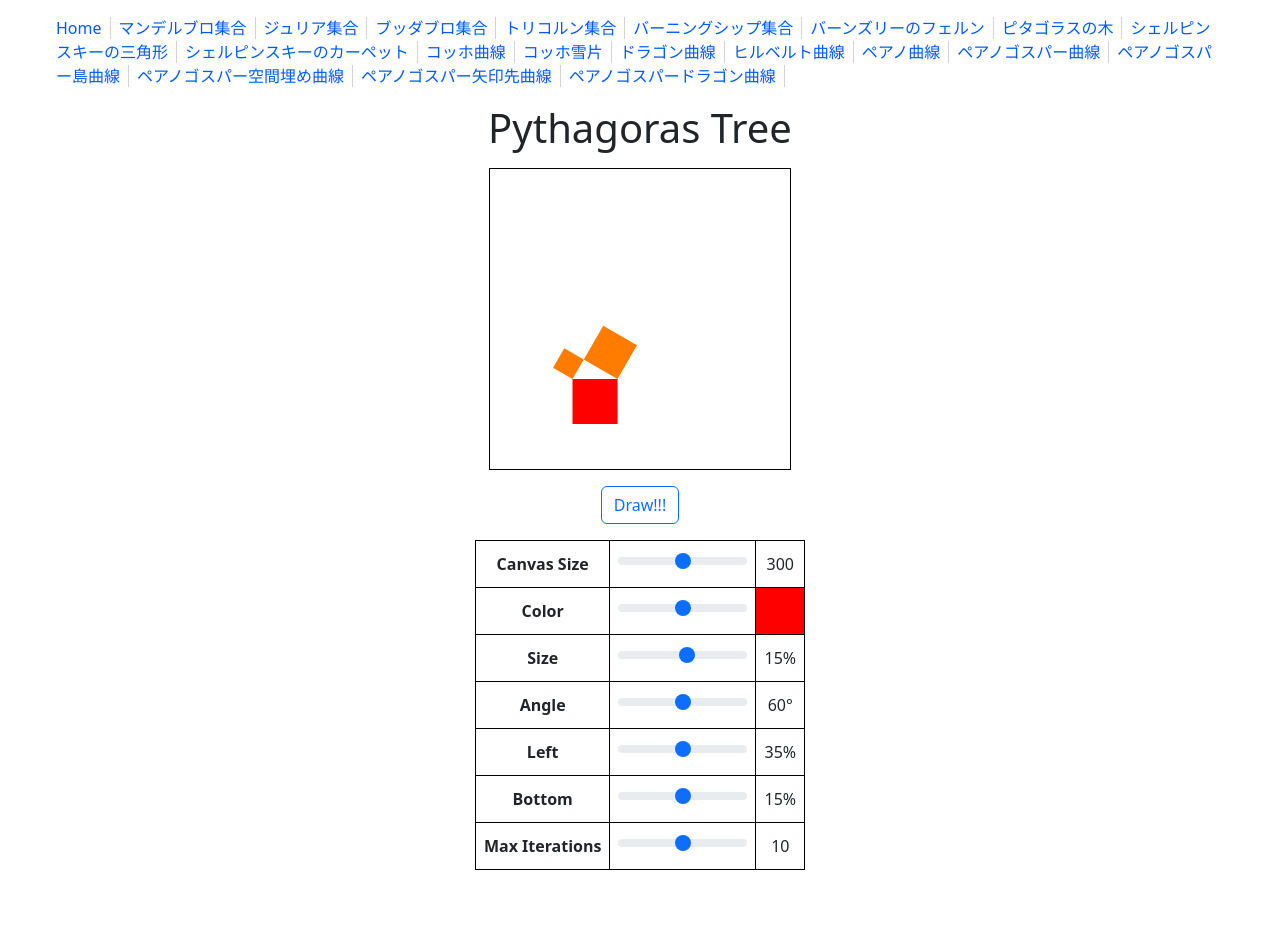
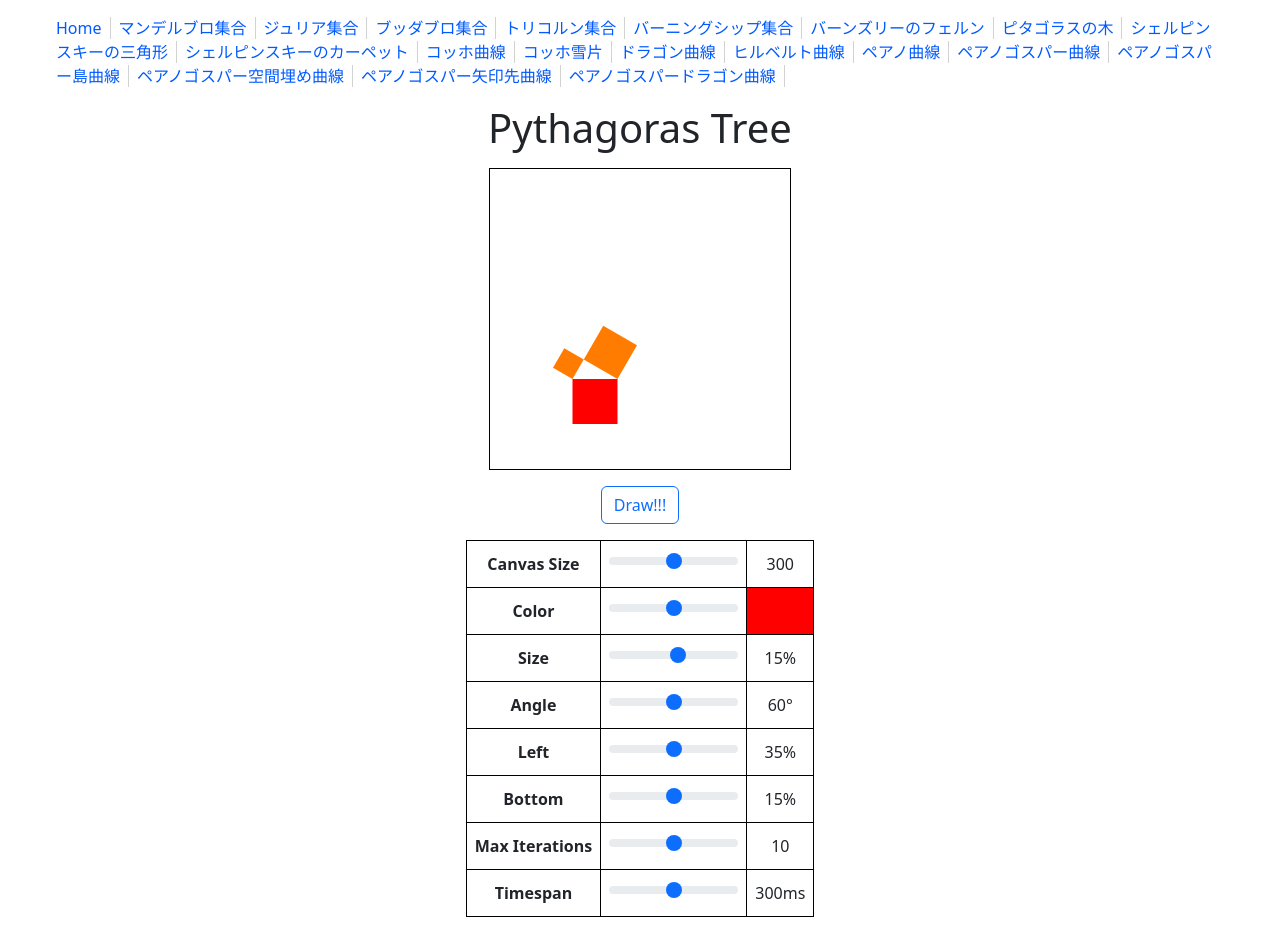
Before and after one commit to osawa-koki/fractal-drawer.ts, a Next.js app: page /pythagoras-tree in a window 1280 px wide. Shown: the top 952 px of the page. Before the commit the page ends 918 px from the top, so only its background shows below. Built offline with nearby package versions, Linux system fonts and the light colour scheme.

Commit message:
小さな修正。

```diff
--- a/pages/pythagoras-tree.tsx
+++ b/pages/pythagoras-tree.tsx
@@ -19,6 +19,8 @@ const bottomMin = 0;
 const bottomMax = 30;
 const maxIterationMinCount = 5;
 const maxIterationMaxCount = 15;
+const timespanMin = 100;
+const timespanMax = 1000;
 
 type coord = {
   x: number;
@@ -36,6 +38,7 @@ const PythagorasTree = () => {
   let [maxIterations, setMaxIterations] = useState(10);
   let [left, setLeft] = useState(35);
   let [bottom, setBottom] = useState(15);
+  let [timespan, setTimespan] = useState(300);
 
   let canvas: HTMLCanvasElement;
   let ctx: CanvasRenderingContext2D;
@@ -114,7 +117,7 @@ const PythagorasTree = () => {
 						n - 1,
 						i + 1,
 					);
-				}, 300);
+				}, timespan);
 			})();
 			(() => { // 右側
 				const smalledSize = Math.sin(degree * Math.PI / 180) * size;
@@ -134,7 +137,7 @@ const PythagorasTree = () => {
 						n - 1,
 						i + 1,
 					);
-				}, 300);
+				}, timespan);
 			})();
     }
     recDraw(
@@ -199,6 +202,11 @@ const PythagorasTree = () => {
             <td><Form.Range min={maxIterationMinCount} max={maxIterationMaxCount} onInput={(e) => {setMaxIterations(parseInt((e.target as HTMLInputElement).value))}} /></td>
             <td>{maxIterations}</td>
           </tr>
+          <tr>
+            <th>Timespan</th>
+            <td><Form.Range min={timespanMin} max={timespanMax} onInput={(e) => {setTimespan(parseInt((e.target as HTMLInputElement).value))}} /></td>
+            <td>{timespan}ms</td>
+          </tr>
         </tbody>
       </table>
     </Layout>
```
